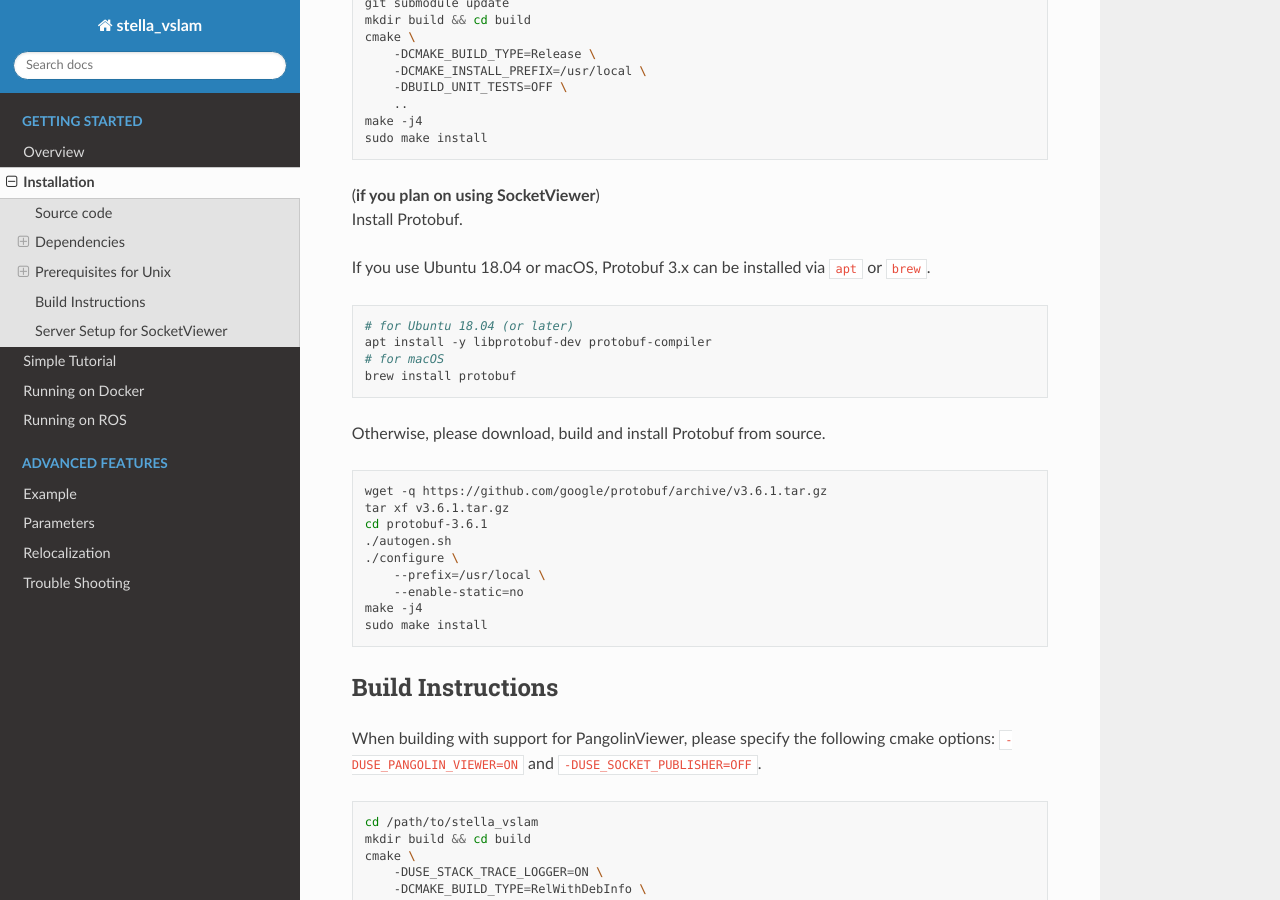
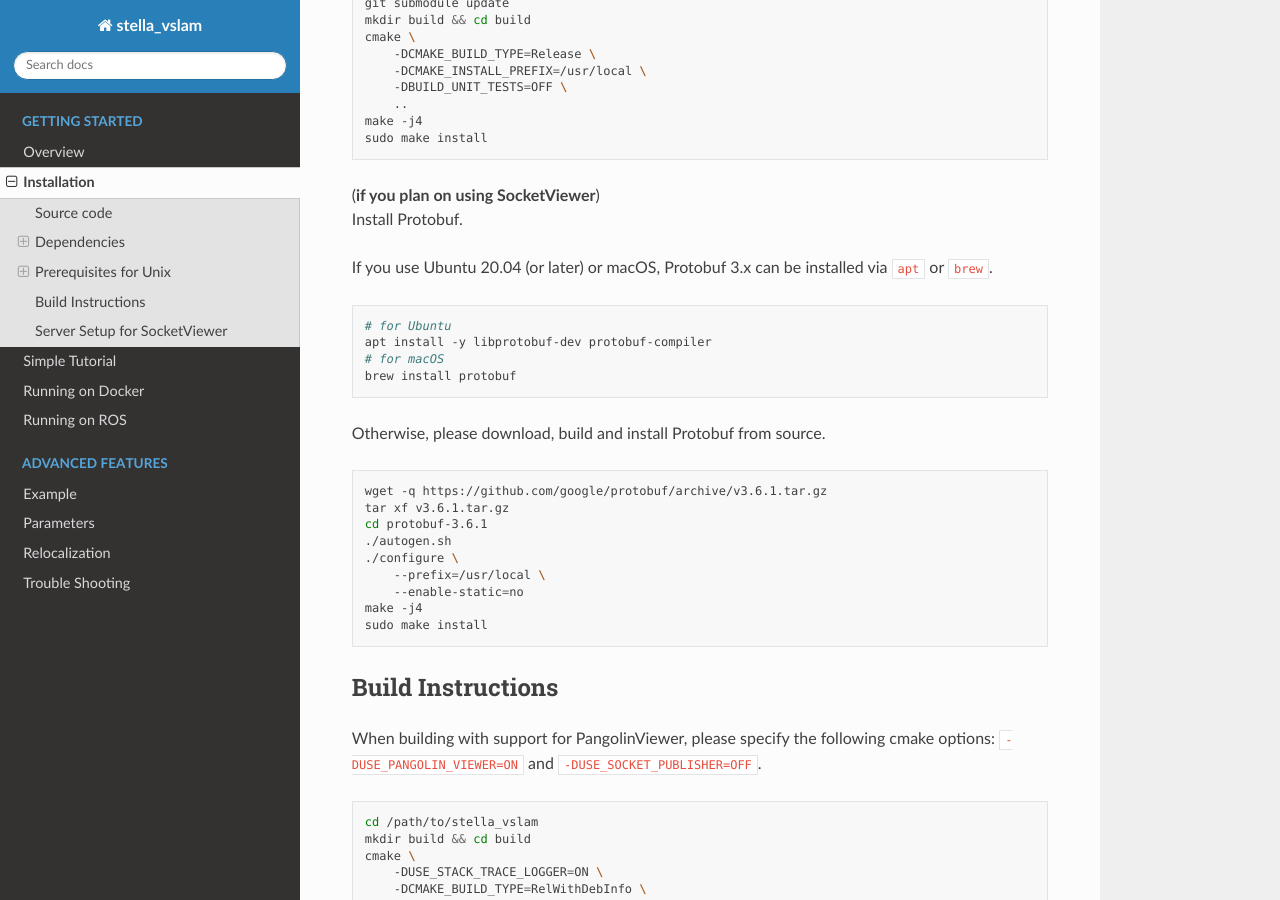
Before and after one commit to stella-cv/docs, a Sphinx documentation site: the page built from docs/installation.rst, in a window 1280 px wide and 900 px high, scrolled down 5892 px. Built offline with Sphinx 7.4.7 and the Read the Docs theme 2.0.0, drawn with Linux system fonts in a browser that asks for light colours; some of the changed text lies outside the part shown.

Commit message:
Deprecated ubuntu 18.04

```diff
--- a/docs/docker.rst
+++ b/docs/docker.rst
@@ -13,7 +13,7 @@
 ``Dockerfile.desktop`` can be used for easy installation.
 This chapter provides instructions on building and running examples with PangolinViewer support using Docker.
 
-The instructions are tested on Ubuntu 18.04 and 20.04.
+The instructions are tested on Ubuntu 20.04.
 Docker for Mac are NOT supported due to OpenGL forwarding.
 
 .. NOTE ::
--- a/docs/installation.rst
+++ b/docs/installation.rst
@@ -105,7 +105,7 @@
 Installing for Linux
 ^^^^^^^^^^^^^^^^^^^^
 
-Tested for **Ubuntu 18.04**.
+Tested for **Ubuntu 20.04**.
 
 Install the dependencies via ``apt``.
 
@@ -341,11 +341,11 @@
 | (**if you plan on using SocketViewer**)
 | Install Protobuf.
 
-If you use Ubuntu 18.04 or macOS, Protobuf 3.x can be installed via ``apt`` or ``brew``.
+If you use Ubuntu 20.04 (or later) or macOS, Protobuf 3.x can be installed via ``apt`` or ``brew``.
 
 .. code-block:: bash
 
-    # for Ubuntu 18.04 (or later)
+    # for Ubuntu
     apt install -y libprotobuf-dev protobuf-compiler
     # for macOS
     brew install protobuf
--- a/docs/ros_package.rst
+++ b/docs/ros_package.rst
@@ -25,7 +25,7 @@
 Prerequisites
 ^^^^^^^^^^^^^
 
-Tested for **Ubuntu 18.04**.
+Tested for **Ubuntu 20.04**.
 
 Please install the following dependencies.
 
```
Also changed, not shown: other parts of docs/ros_package.rst (+1 -1 lines).
